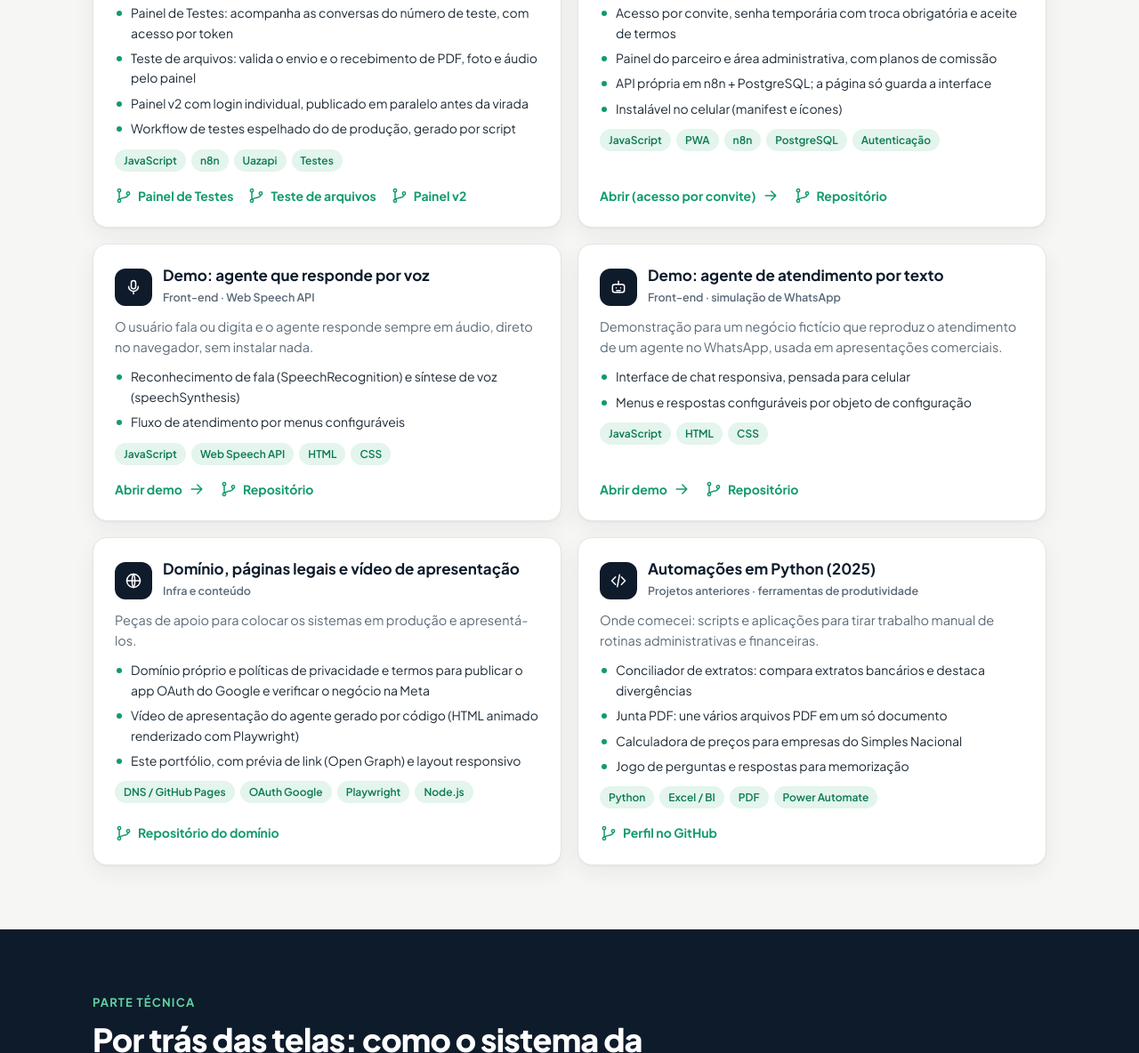
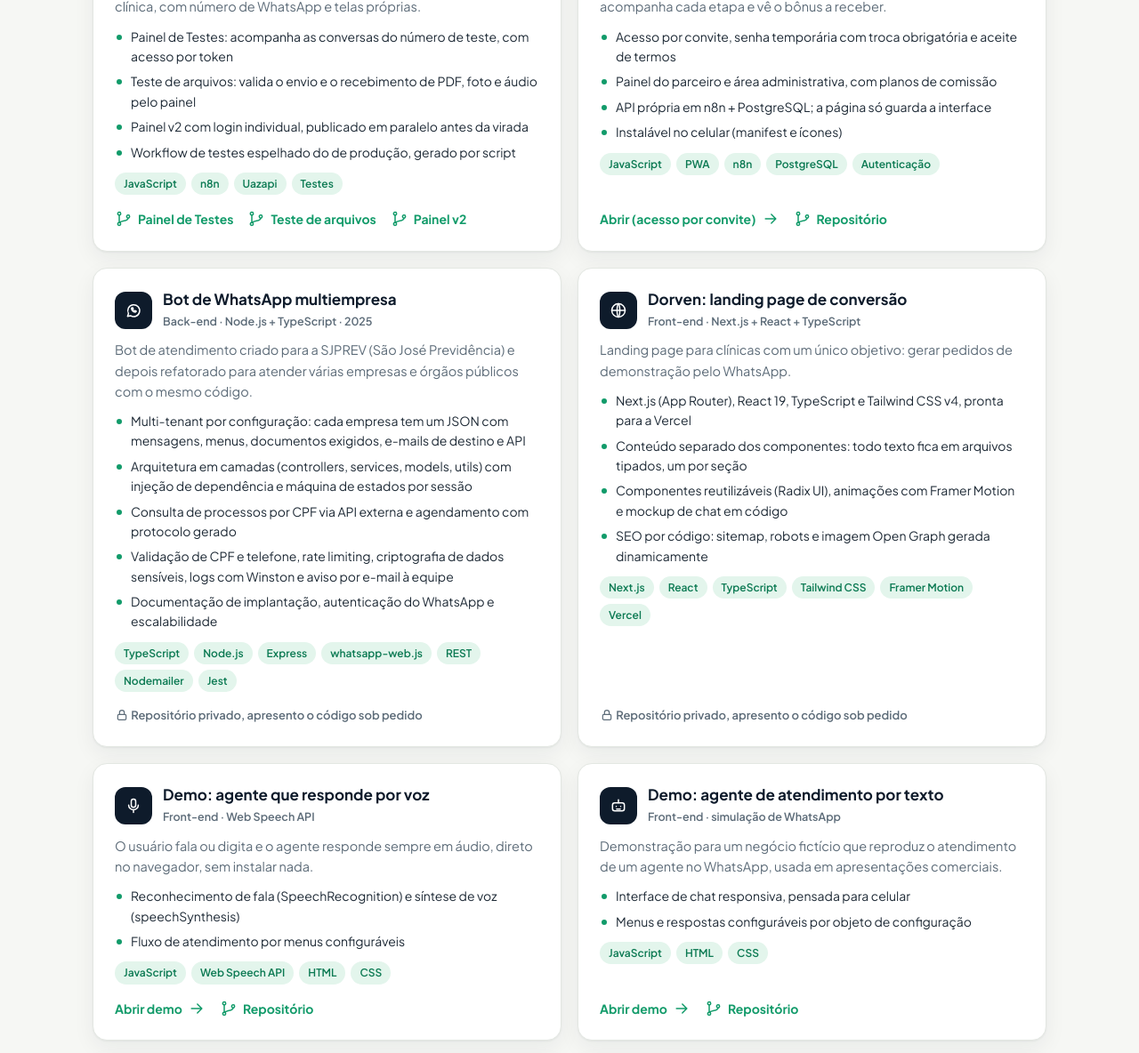
Before and after one commit to marcelloheck-arch/marcelloheck-arch.github.io, a plain HTML site: page index.html in a window 1280 px wide. Shown: the part 3791-4975 px from the top of the page at 89% size. Drawn offline with Linux system fonts and the light colour scheme.

Commit message:
Portfólio: bot multiempresa (TypeScript) e landing page Dorven (Next.js)
Co-Authored-By: Claude Opus 5.5 <noreply@anthropic.com>
Claude-Session: https://claude.ai/code/session_019gUGKNyfXCcZRVavUpzfbo

```diff
--- a/index.html
+++ b/index.html
@@ -356,7 +356,7 @@ footer .wrap { display: flex; justify-content: space-between; gap: 12px; flex-wr
   <div class="wrap">
     <div class="rotulo">Projetos</div>
     <h2>O que eu construí, do back-end à tela.</h2>
-    <p class="sub">Tudo abaixo foi projetado, desenvolvido e é mantido por mim. Os códigos de front-end estão no GitHub; a parte de back-end (workflows, banco e integrações) fica em servidor, por conter dados e credenciais de clientes, e está descrita aqui.</p>
+    <p class="sub">Tudo abaixo foi projetado, desenvolvido e é mantido por mim. Os repositórios públicos estão linkados em cada card. O back-end da clínica (workflows, banco e integrações) e os repositórios privados ficam fora do ar, por conterem dados e credenciais de clientes, e posso apresentar o código numa conversa.</p>
     <div class="projetos">
 
       <article class="proj destaque">
@@ -426,6 +426,33 @@ footer .wrap { display: flex; justify-content: space-between; gap: 12px; flex-wr
         </ul>
         <div class="tags"><span>JavaScript</span><span>PWA</span><span>n8n</span><span>PostgreSQL</span><span>Autenticação</span></div>
         <div class="links"><a href="https://marcelloheck-arch.github.io/portal-parceiros-mh/" target="_blank" rel="noopener">Abrir (acesso por convite) <svg class="ic"><use href="#i-seta"/></svg></a><a href="https://github.com/marcelloheck-arch/portal-parceiros-mh" target="_blank" rel="noopener"><svg class="ic"><use href="#i-git"/></svg>Repositório</a></div>
+      </article>
+
+      <article class="proj">
+        <div class="proj-topo"><span class="ico"><svg class="ic"><use href="#i-whats"/></svg></span><div><h3>Bot de WhatsApp multiempresa</h3><span class="tipo">Back-end · Node.js + TypeScript · 2025</span></div></div>
+        <p>Bot de atendimento criado para a SJPREV (São José Previdência) e depois refatorado para atender várias empresas e órgãos públicos com o mesmo código.</p>
+        <ul>
+          <li>Multi-tenant por configuração: cada empresa tem um JSON com mensagens, menus, documentos exigidos, e-mails de destino e API</li>
+          <li>Arquitetura em camadas (controllers, services, models, utils) com injeção de dependência e máquina de estados por sessão</li>
+          <li>Consulta de processos por CPF via API externa e agendamento com protocolo gerado</li>
+          <li>Validação de CPF e telefone, rate limiting, criptografia de dados sensíveis, logs com Winston e aviso por e-mail à equipe</li>
+          <li>Documentação de implantação, autenticação do WhatsApp e escalabilidade</li>
+        </ul>
+        <div class="tags"><span>TypeScript</span><span>Node.js</span><span>Express</span><span>whatsapp-web.js</span><span>REST</span><span>Nodemailer</span><span>Jest</span></div>
+        <div class="links"><span class="priv"><svg class="ic" style="width:16px;height:16px;vertical-align:-3px"><use href="#i-cadeado"/></svg> Repositório privado, apresento o código sob pedido</span></div>
+      </article>
+
+      <article class="proj">
+        <div class="proj-topo"><span class="ico"><svg class="ic"><use href="#i-site"/></svg></span><div><h3>Dorven: landing page de conversão</h3><span class="tipo">Front-end · Next.js + React + TypeScript</span></div></div>
+        <p>Landing page para clínicas com um único objetivo: gerar pedidos de demonstração pelo WhatsApp.</p>
+        <ul>
+          <li>Next.js (App Router), React 19, TypeScript e Tailwind CSS v4, pronta para a Vercel</li>
+          <li>Conteúdo separado dos componentes: todo texto fica em arquivos tipados, um por seção</li>
+          <li>Componentes reutilizáveis (Radix UI), animações com Framer Motion e mockup de chat em código</li>
+          <li>SEO por código: sitemap, robots e imagem Open Graph gerada dinamicamente</li>
+        </ul>
+        <div class="tags"><span>Next.js</span><span>React</span><span>TypeScript</span><span>Tailwind CSS</span><span>Framer Motion</span><span>Vercel</span></div>
+        <div class="links"><span class="priv"><svg class="ic" style="width:16px;height:16px;vertical-align:-3px"><use href="#i-cadeado"/></svg> Repositório privado, apresento o código sob pedido</span></div>
       </article>
 
       <article class="proj">
@@ -503,12 +530,12 @@ footer .wrap { display: flex; justify-content: space-between; gap: 12px; flex-wr
     </div>
 
     <div class="stack-grupos" aria-label="Tecnologias">
-      <div class="grupo"><h3>Automação e back-end</h3><div class="stack"><span>n8n</span><span>JavaScript (Node.js)</span><span>Python</span><span>REST / webhooks</span></div></div>
+      <div class="grupo"><h3>Automação e back-end</h3><div class="stack"><span>n8n</span><span>Node.js</span><span>TypeScript</span><span>Express</span><span>Python</span><span>REST / webhooks</span></div></div>
       <div class="grupo"><h3>Inteligência artificial</h3><div class="stack"><span>LLMs (Gemini, GPT)</span><span>OpenRouter</span><span>Prompt engineering</span><span>Agentes com ferramentas</span></div></div>
-      <div class="grupo"><h3>Mensageria</h3><div class="stack"><span>WhatsApp Cloud API</span><span>Evolution API</span><span>Uazapi</span><span>Templates e botões</span></div></div>
+      <div class="grupo"><h3>Mensageria</h3><div class="stack"><span>WhatsApp Cloud API</span><span>Evolution API</span><span>Uazapi</span><span>whatsapp-web.js</span><span>Templates e botões</span></div></div>
       <div class="grupo"><h3>Dados</h3><div class="stack"><span>PostgreSQL</span><span>SQL avançado (CTE, upsert, triggers)</span><span>pgcrypto</span><span>Google Drive / planilhas</span></div></div>
-      <div class="grupo"><h3>Front-end</h3><div class="stack"><span>HTML</span><span>CSS</span><span>JavaScript</span><span>Chart.js</span><span>PWA</span><span>Web Speech API</span></div></div>
-      <div class="grupo"><h3>Ferramentas</h3><div class="stack"><span>Git e GitHub</span><span>GitHub Pages</span><span>Playwright</span><span>OAuth 2.0</span><span>Cloud / VPS</span></div></div>
+      <div class="grupo"><h3>Front-end</h3><div class="stack"><span>React</span><span>Next.js</span><span>Tailwind CSS</span><span>HTML</span><span>CSS</span><span>JavaScript</span><span>Chart.js</span><span>PWA</span><span>Web Speech API</span></div></div>
+      <div class="grupo"><h3>Ferramentas</h3><div class="stack"><span>Git e GitHub</span><span>GitHub Pages</span><span>Vercel</span><span>Jest</span><span>Playwright</span><span>OAuth 2.0</span><span>Cloud / VPS</span></div></div>
     </div>
     <p class="tec-nota">Quer ver algum trecho de código ou conversar sobre a arquitetura? Posso apresentar em uma chamada, sem expor dados de clientes.</p>
   </div>
```
